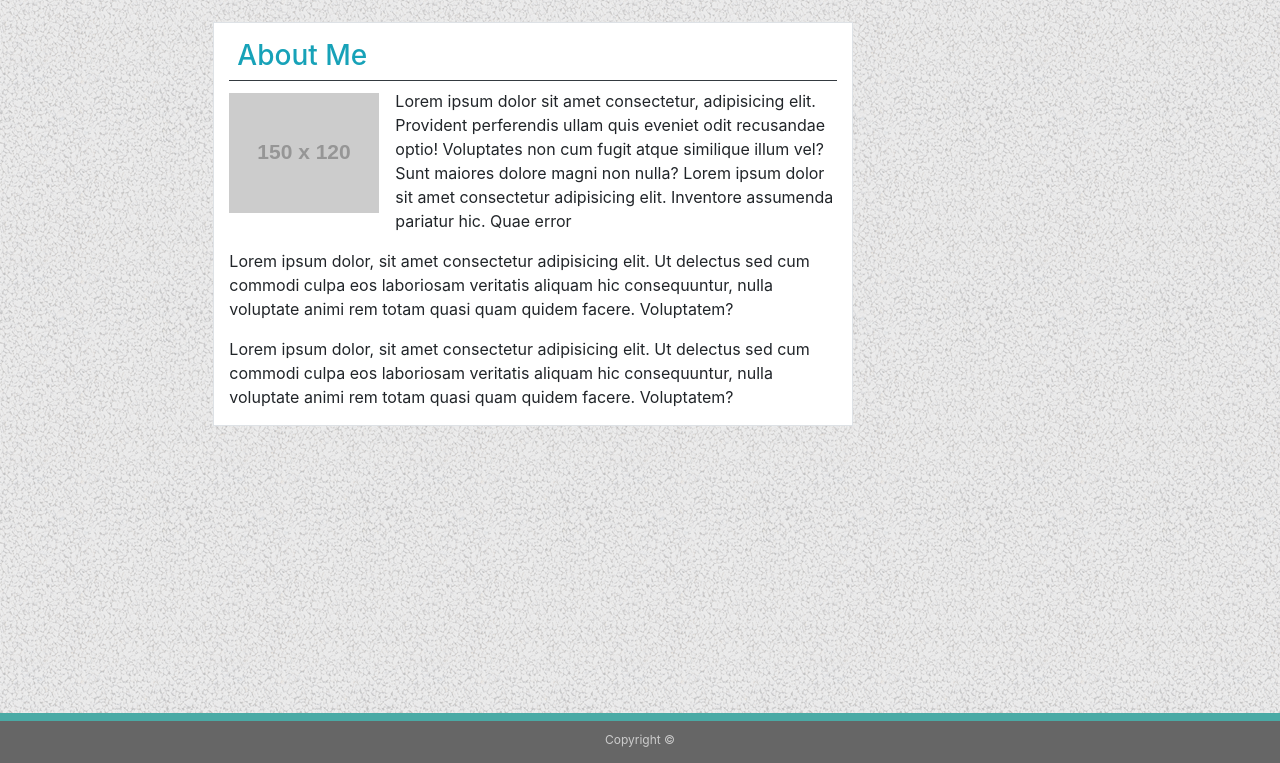
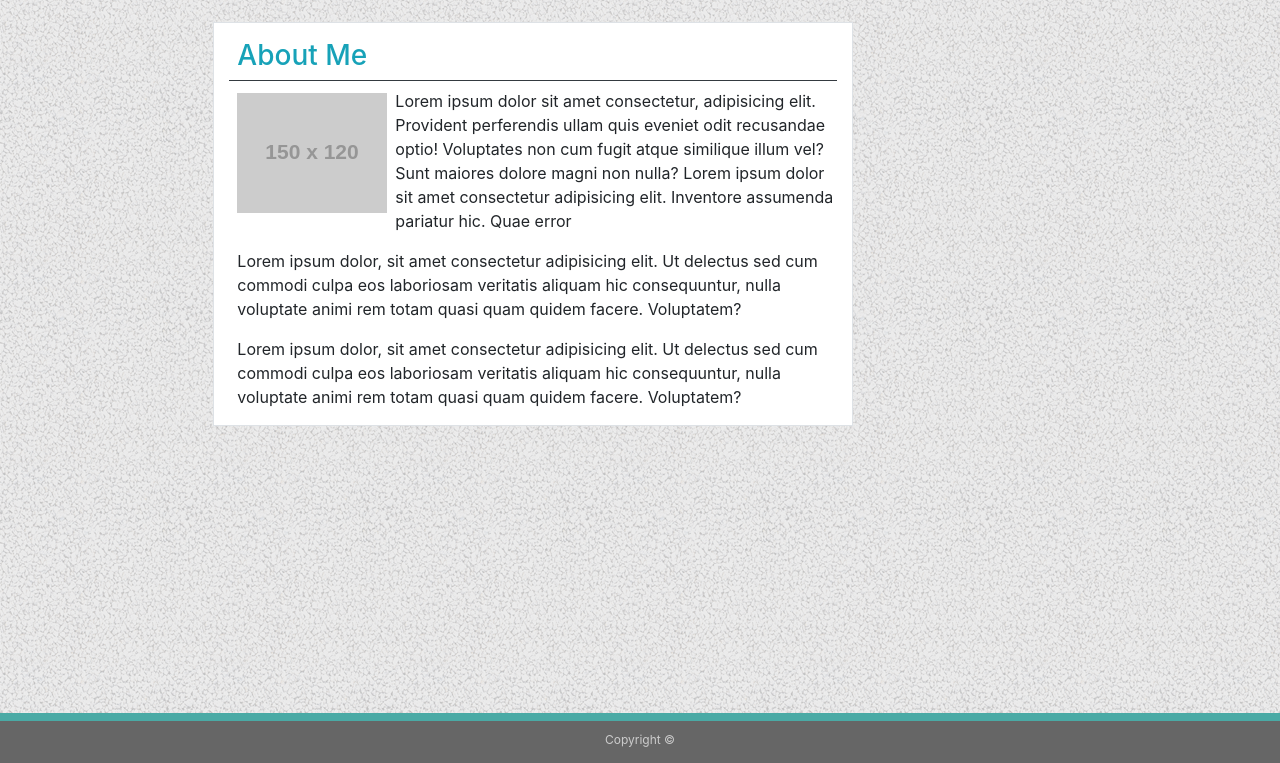
Before and after one commit to Mallika1/Bootstrap-Portfolio, a plain HTML site: page index.html in a window 1280 px wide. Shown: the part 37-800 px from the top of the page. Drawn offline with nearby package versions, Linux system fonts and the light colour scheme; files that its build step writes are made by us from their sources; placeholder pictures from the web are drawn by us.

Commit message:
almost done

```diff
--- a/index.html
+++ b/index.html
@@ -56,21 +56,20 @@
                                         <div class="col-md-6 offset-md-2 border border-grey  bg-white">
                                                 <h3 class="pl-2 pb-2 text-info  border-dark border-bottom pt-3 ">About Me</h3>
                                                 <!-- <hr> -->
-                            <img class="mt-1 mr-3 float-md-left " src="https://placehold.it/150x120" alt="Your Name">
-
+                                                <img class="pl-2 mt-1 mr-2 float-md-left " src="https://placehold.it/150x120" alt="Your Name">
+                                              <div class="pl-2">
                                                        <p >
                                                         Lorem ipsum dolor sit amet consectetur, adipisicing elit. Provident perferendis ullam quis eveniet odit recusandae optio! Voluptates non cum fugit atque similique illum vel? Sunt maiores dolore magni non nulla? Lorem ipsum dolor sit amet consectetur adipisicing elit. Inventore assumenda pariatur hic. Quae error </p>
 
 
-                                    <p>Lorem ipsum dolor, sit amet consectetur adipisicing elit. Ut delectus sed cum commodi culpa eos laboriosam veritatis aliquam hic consequuntur, nulla voluptate animi rem totam quasi quam quidem facere. Voluptatem?</p>
-                                    <p>Lorem ipsum dolor, sit amet consectetur adipisicing elit. Ut delectus sed cum commodi culpa eos laboriosam veritatis aliquam hic consequuntur, nulla voluptate animi rem totam quasi quam quidem facere. Voluptatem?</p>
-
+                                                        <p  >Lorem ipsum dolor, sit amet consectetur adipisicing elit. Ut delectus sed cum commodi culpa eos laboriosam veritatis aliquam hic consequuntur, nulla voluptate animi rem totam quasi quam quidem facere. Voluptatem?</p>
+                                                        <p >Lorem ipsum dolor, sit amet consectetur adipisicing elit. Ut delectus sed cum commodi culpa eos laboriosam veritatis aliquam hic consequuntur, nulla voluptate animi rem totam quasi quam quidem facere. Voluptatem?</p>
+                                                    </div>
                                                     </div>
 
                                         </div>
 
-<!-- </div> -->
-<!-- </div> -->
+
                     </div>
 <footer class="footer">
         <div class="container-fluid">
```
Lines whose indentation alone changed are shown as unchanged.
